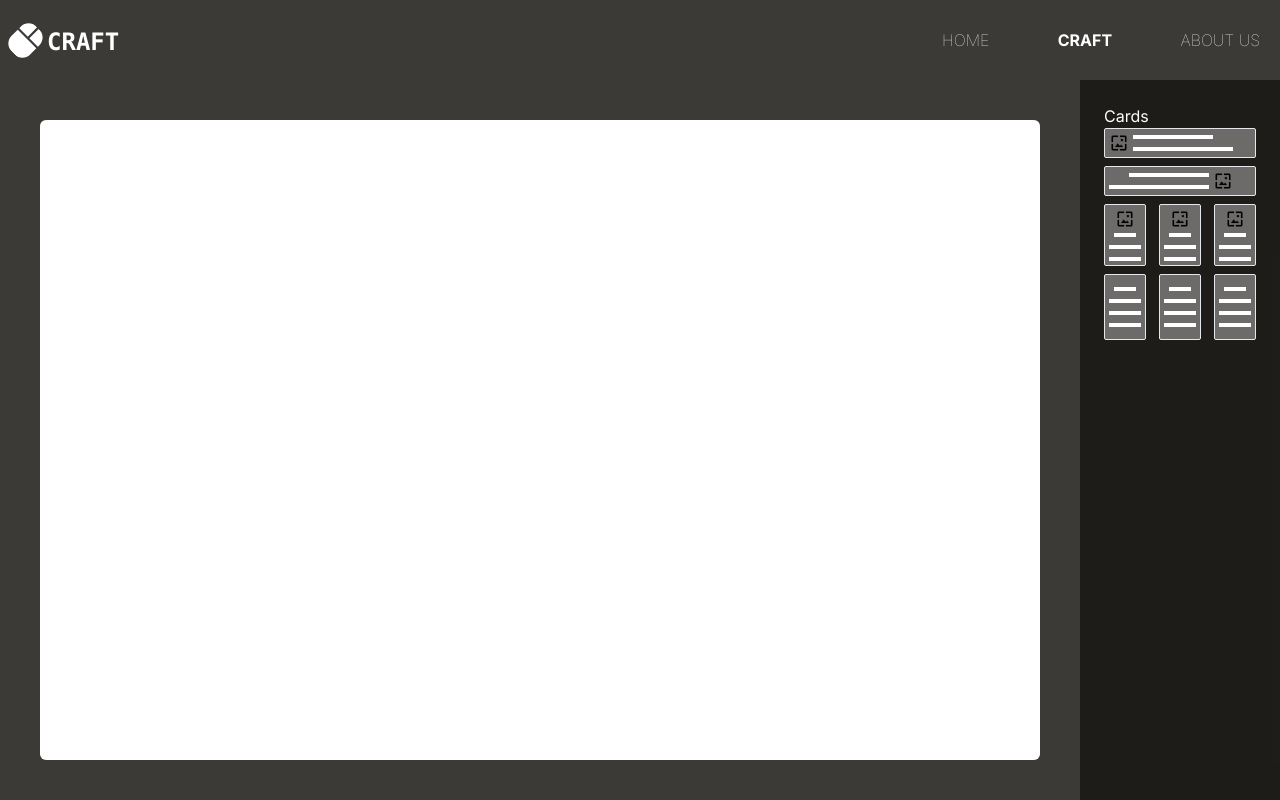
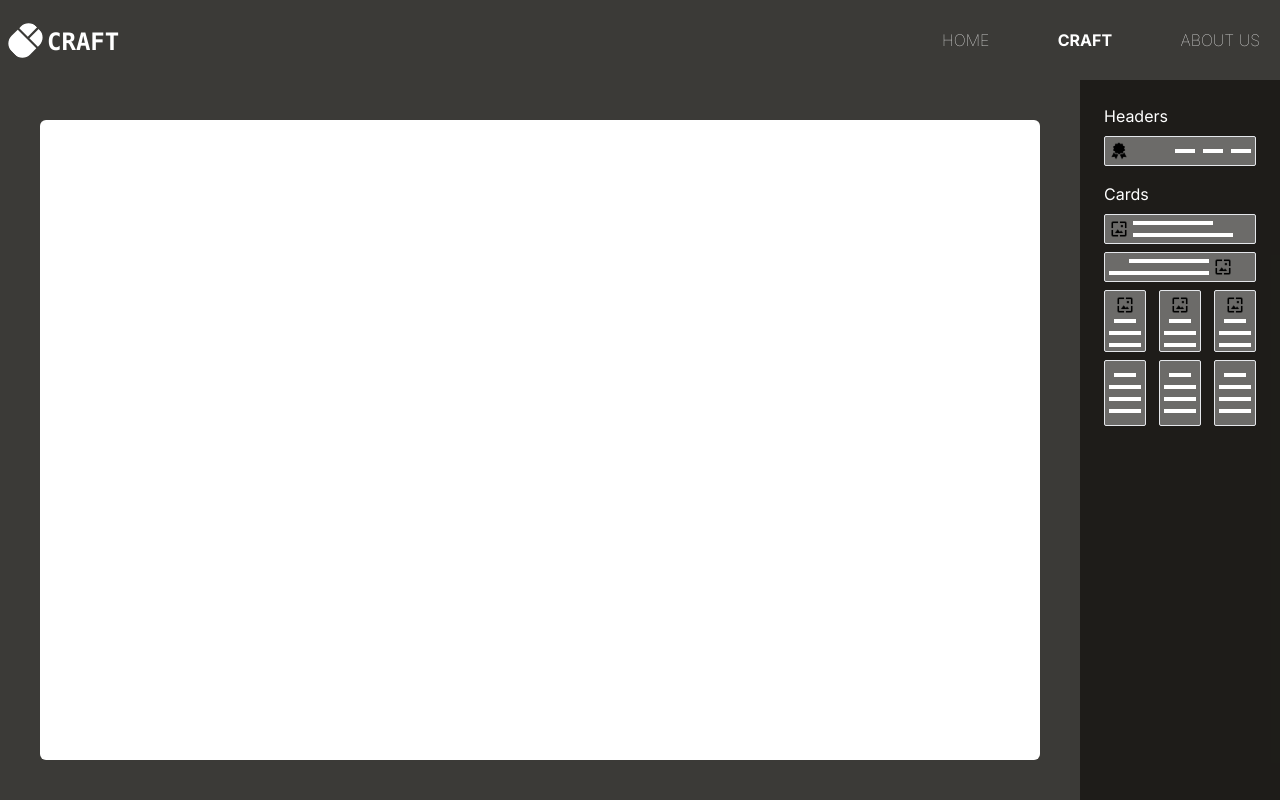
Before and after one commit to elifcifci/click-craft, a Next.js app: page /craft in a window 1280 px wide. Shown: the top 800 px of the page. Built offline with nearby package versions, Linux system fonts and the light colour scheme.

Commit message:
feat: the header1 template added on the craft menu

```diff
--- /dev/null
+++ b/src/component/molecules/CraftMenuItems/Header1/index.tsx
@@ -0,0 +1,19 @@
+import Image from "next/image"
+import TextPreview from "../../../atoms/TextPreview"
+
+const Header1 = () => {
+
+  return (
+    <div id="header1" className="flex items-center justify-between gap-3 border text-black-darker bg-black-lighter border-solid rounded-sm p-1">
+      <Image src="/image/Certificate.svg" alt="Image" width={20} height={20} />
+
+      <div className="flex gap-2">
+        <TextPreview titleWidth={20} />
+        <TextPreview titleWidth={20} />
+        <TextPreview titleWidth={20} />
+      </div>
+    </div>
+  )
+}
+
+export default Header1
--- a/src/component/organisms/CardPreviews/index.tsx
+++ b/src/component/organisms/CardPreviews/index.tsx
@@ -5,6 +5,7 @@ import Card1 from "@/component/molecules/CraftMenuItems/Card1"
 import Card2 from "@/component/molecules/CraftMenuItems/Card2"
 import Card3 from "@/component/molecules/CraftMenuItems/Card3"
 import Card4 from "@/component/molecules/CraftMenuItems/Card4"
+import Header1 from "@/component/molecules/CraftMenuItems/Header1"
 import React from "react"
 import { useDispatch, useSelector } from "react-redux"
 
@@ -29,11 +30,30 @@ const CraftPreviews = () => {
   }
 
   const cards = [<Card1 />, <Card2 />, <Card3 />, <Card4 />]
+  const headers = [<Header1 />]
 
   return (
-    <div>
-      <h2>Cards</h2>
+    <div className="flex flex-col gap-4">
       <ul className="flex flex-col gap-2">
+        <h2>Headers</h2>
+        {
+          headers.map((item, index) => {
+            return <li
+              key={`Header${index + 1}`}
+              id={`Header${index + 1}`}
+              className="cursor-grab active:cursor-grabbing"
+              draggable
+              onDragEnd={(e) => {
+                isDroppable && addLocalStorage(e.currentTarget.id)
+                dispatch(disableDropping())
+              }}>
+              {item}
+            </li>
+          })
+        }
+      </ul>
+      <ul className="flex flex-col gap-2">
+        <h2>Cards</h2>
         {
           cards.map((item, index) => {
             return <li
--- /dev/null
+++ b/src/component/organisms/CraftHeaders/Header1/index.tsx
@@ -0,0 +1,34 @@
+import { componentToEdit } from "@/app/redux/features/selectedComponent/selectedComponentSlice";
+import { openMenu } from "@/app/redux/features/switchMenu/switchMenuSlice";
+import { RootState } from "@/app/redux/store";
+import TextPreview from "@/component/atoms/TextPreview"
+import ManagePreview from "@/component/molecules/ManagePreview";
+import Image from "next/image"
+import { useDispatch, useSelector } from "react-redux";
+
+const Header1 = ({ id, type = "left" }: { id: string, type?: "center" | "left" }) => {
+  const dispatch = useDispatch();
+  const componentToBeEdit = useSelector((state: RootState) => state.selectedComponentSlice.componentToBeEdit);
+
+  const selectEditableComponent = () => {
+    dispatch(openMenu())
+    // if there is no inner cards in main card innerSelection should be "0".
+    dispatch(componentToEdit({ id: id, type: id.split("/")[0], hasImage: id.split("/")[0] !== "Card4", innerSelection: 0 }))
+  }
+
+  return (
+    <section id={id} className={`${componentToBeEdit.id === id ? "border-2 border-blue-default border-dashed" : ""} relative w-full rounded-sm p-1`}>
+      {/* Manage */}
+      {componentToBeEdit.id === id && <ManagePreview id={id} />}
+
+      {/* Content */}
+      <header id={id} onClick={selectEditableComponent} className="flex items-center gap-1 border text-black-darker bg-black-lighter border-solid rounded-sm p-1">
+        <Image src="/image/Wallpaper.svg" alt="Image" width={20} height={20} />
+
+      </header>
+    </section>
+
+  )
+}
+
+export default Header1
--- a/src/component/organisms/Preview/index.tsx
+++ b/src/component/organisms/Preview/index.tsx
@@ -5,6 +5,7 @@ import { useDispatch, useSelector } from "react-redux";
 import { RootState } from "@/app/redux/store";
 import Card1 from "@/component/molecules/CraftPreviewItems/Card1"
 import Card3 from "@/component/molecules/CraftPreviewItems/Card3"
+import Header1 from "../CraftHeaders/Header1";
 import { disableDropping, enableDropping } from "@/app/redux/features/isDroppable/isDroppableSlice";
 
 const Preview = () => {
@@ -46,7 +47,9 @@ const Preview = () => {
           selectedComponents.map((item) => {
             return (
               <div key={`preview-${item.id}`}>
-                {item.component === "Card1"
+                {item.component === "Header1"
+                  ? <Header1 id={item.id} />
+                  : item.component === "Card1"
                     ? <Card1 id={item.id} />
                     : item.component === "Card2"
                       ? <Card1 id={item.id} type={"right"} />
```
Lines whose indentation alone changed are shown as unchanged.
